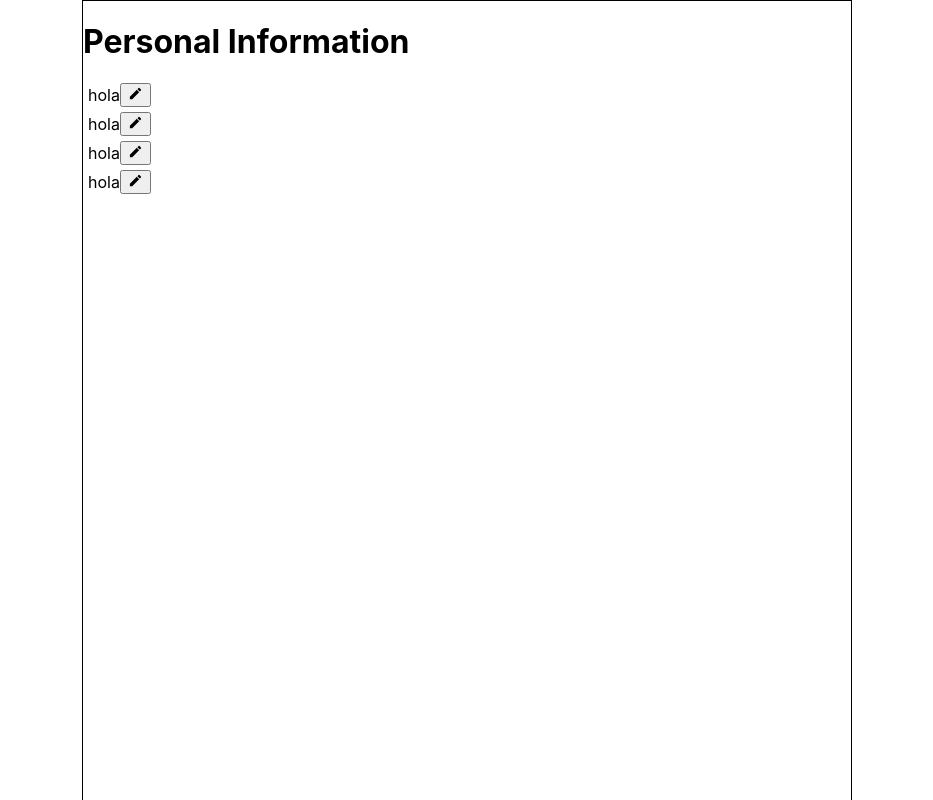
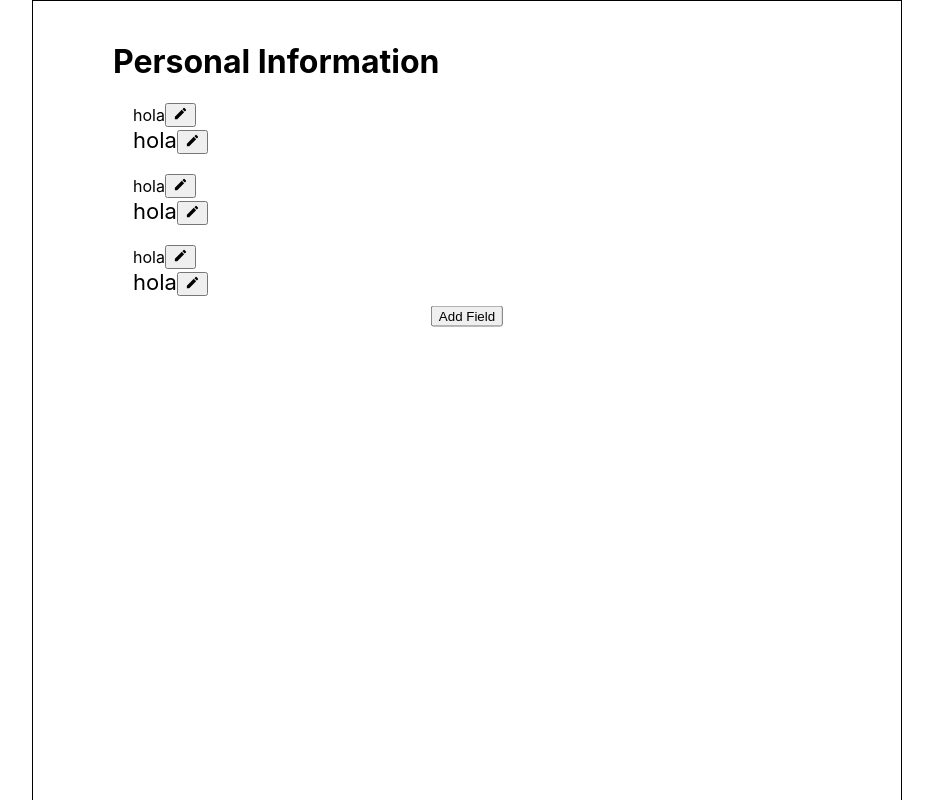
Before and after one commit to alanwtf/cv-app, a React (Create React App) app: page / in a window 1280 px wide. Shown: the top 800 px of the page, without its empty margins (173-1106 px from the left). Built offline with nearby package versions, Linux system fonts and the light colour scheme.

Commit message:
added coupled inputs

```diff
--- a/src/App.css
+++ b/src/App.css
@@ -1,11 +1,38 @@
-#app{
+#app {
   width: 768px;
-  height:1000px;
+  height: 1000px;
   border: 1px solid black;
   margin: 0 auto;
+  padding: 20px 50px;
 }
 
-.field{
+.personal-info {
+  margin: 20px 30px;
+  position: relative;
+}
+
+.add-field-btn {
+  position: absolute;
+  left: 50%;
+  transform: translate(-50%, -50%);
+}
+
+.field {
   margin: 5px 5px;
+}
 
+.value {
+  font-size: 16px;
 }
+
+.amm {
+  font-size: 22px;
+}
+
+.coupled {
+  margin: 20px 20px;
+}
+
+input {
+  border: none;
+}
--- /dev/null
+++ b/src/components/CoupledInputs.js
@@ -0,0 +1,15 @@
+import React from 'react';
+import Input from './Input';
+
+class CoupledInputs extends React.Component {
+  render() {
+    return (
+      <div className="coupled">
+        <Input className="value" />
+        <Input className="amm" />
+      </div>
+    );
+  }
+}
+
+export default CoupledInputs;
--- a/src/components/Input.js
+++ b/src/components/Input.js
@@ -1,49 +1,44 @@
 import React from 'react';
-import Edit from '@material-ui/icons/Edit'
-import Cancel from '@material-ui/icons/Close'
-import Save from '@material-ui/icons/Save'
-
-import Button from '@material-ui/core/Button'
-class Input extends React.Component{
-    constructor(props){
+import Edit from '@material-ui/icons/Edit';
+import Cancel from '@material-ui/icons/Close';
+class Input extends React.Component {
+  constructor(props) {
     super(props);
 
     this.state = {
-            value: "hola",
-            editMode : false,
-        }
+      value: 'hola',
+      editMode: false,
+    };
   }
 
   saveEdit = (e) => {
     this.setState({
       value: e.target.parentElement.firstChild.value,
-            editMode: false
-        })
+      editMode: false,
+    });
+  };
 
+  render() {
+    if (this.state.editMode) {
+      return (
+        <div className={this.props.className}>
+          <input type="text" defaultValue={this.state.value} />
+          <button onClick={() => this.setState({ editMode: false })}>
+            <Cancel style={{ fontSize: 15 }} />
+          </button>
+          <button onClick={(e) => this.saveEdit(e)}>Guardar </button>
+        </div>
+      );
+    } else {
+      return (
+        <div className={this.props.className}>
+          <span>{this.state.value}</span>
+          <button onClick={() => this.setState({ editMode: true })}>
+            <Edit style={{ fontSize: 15 }} />
+          </button>
+        </div>
+      );
     }
-
-
-    render(){
-            if(this.state.editMode){
-            return(
-                <div className="field input">
-                    <input type="text" defaultValue={this.state.value}/>
-                    <button onClick={()=>this.setState({editMode:false})}><Cancel style={{fontSize: 15}} /></button>
-                    <Button
-                        onClick={(e) => this.saveEdit(e)}
-                        variant="contained"
-                        startIcon={<Save />}
-                    />
-                </div>)
-            } else {
-            return <div className="field output">
-                    <span>{this.state.value}</span>
-                    <button onClick={()=>this.setState({editMode: true})}><Edit style={{fontSize: 15}} /></button>
-                </div>
-
-        }
-
-
   }
 }
 
--- a/src/components/PersonalInfo.js
+++ b/src/components/PersonalInfo.js
@@ -1,18 +1,18 @@
 import React from 'react';
-import Input from './Input.js'
+import CoupledInputs from './CoupledInputs.js';
 
-class PersonalInfo extends React.Component{
-    render(){
-        return (
-        <div>
-            <h1>Personal Information</h1>
-            <Input />
-            <Input />
-            <Input />
-            <Input />
-        </div>)
-
-    }
+class PersonalInfo extends React.Component {
+  render() {
+    return (
+      <div className="personal-info">
+        <h1>Personal Information</h1>
+        <CoupledInputs />
+        <CoupledInputs />
+        <CoupledInputs />
+        <button className="add-field-btn">Add Field</button>
+      </div>
+    );
+  }
 }
 
-export default PersonalInfo
+export default PersonalInfo;
```
Lines whose indentation alone changed are shown as unchanged.
